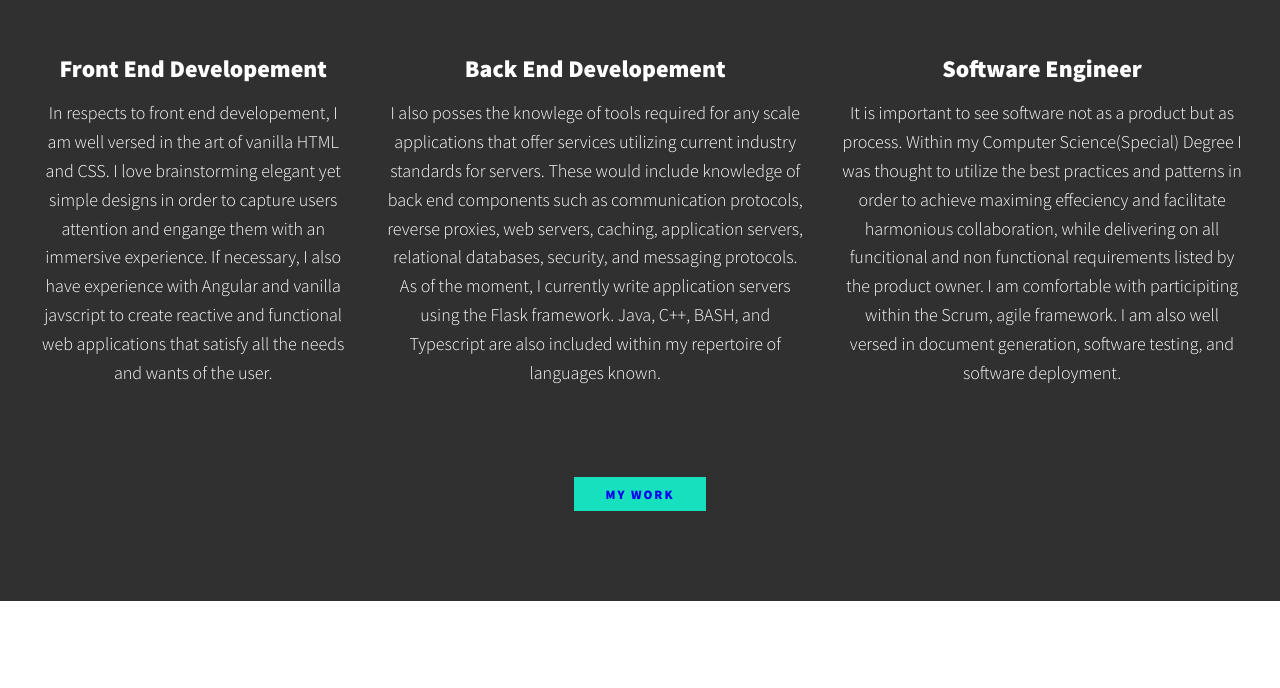
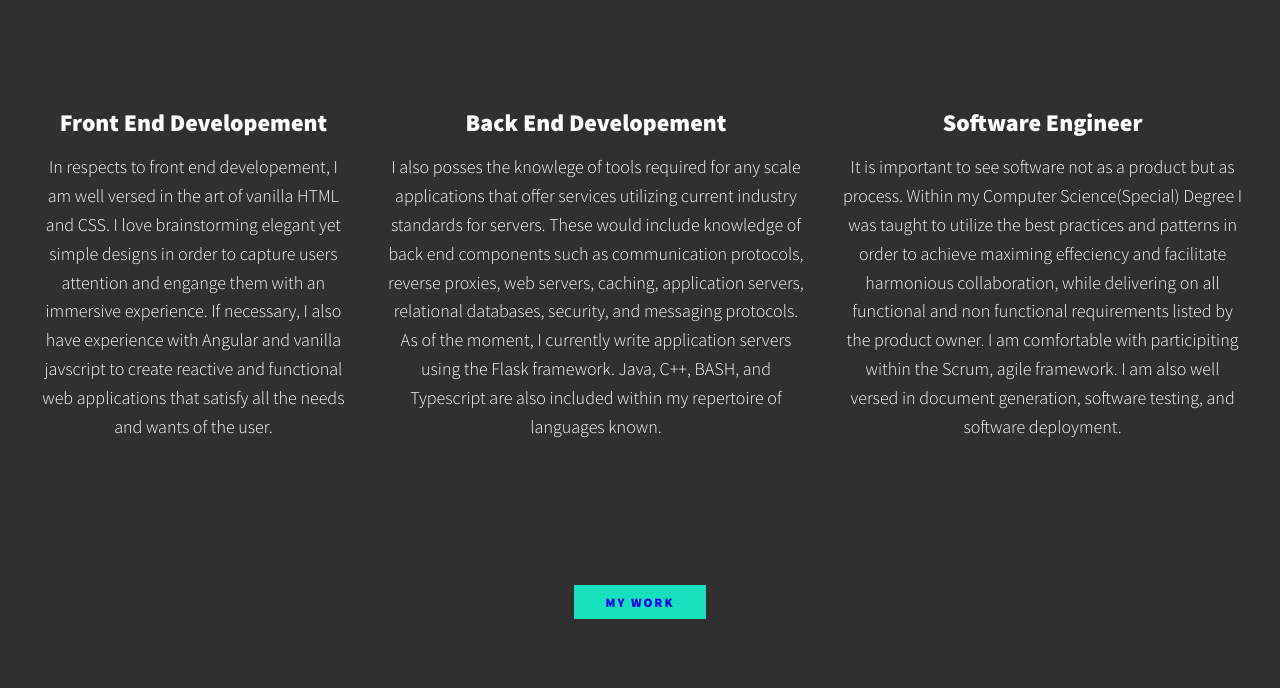
Before and after one commit to kumar100966/PortfolioWebsite, a website: page dist/index.html in a window 1280 px wide. Shown: the part 600-1288 px from the top of the page. Drawn offline with nearby package versions, Linux system fonts and the light colour scheme.

Commit message:
Stable state 1.2

```diff
--- a/dist/css/style.css
+++ b/dist/css/style.css
@@ -245,13 +245,13 @@ nav{display:none}
 .service{
     /* Use pixels when dealing with max and min width */
     max-width: 500px;
-    margin: 0 auto;
+    margin: 3em auto;
 }
 
 @media only screen and (min-width: 800px){
     .services{
         display: flex;
-        max-width: 2000px;
+        max-width: 1500px;
         /* Did not use shorthand for margin so that
         margin bottom is not overwritten */
         margin-left: auto;
--- a/dist/index.html
+++ b/dist/index.html
@@ -64,7 +64,7 @@
             </div>
             <div class="service">
                 <h3>Software Engineer</h3>
-                <p>It is important to see software not as a product but as process. Within my Computer Science(Special) Degree I was thought to utilize the best practices and patterns in order to achieve maximing effeciency and facilitate harmonious collaboration, while delivering on all funcitional and non functional requirements listed by the product owner. I am comfortable with participiting within the Scrum, agile framework. I am also well versed in document generation, software testing, and software deployment. </p>
+                <p>It is important to see software not as a product but as process. Within my Computer Science(Special) Degree I was taught to utilize the best practices and patterns in order to achieve maximing effeciency and facilitate harmonious collaboration, while delivering on all functional and non functional requirements listed by the product owner. I am comfortable with participiting within the Scrum, agile framework. I am also well versed in document generation, software testing, and software deployment. </p>
             </div>
         </div>
 
```
